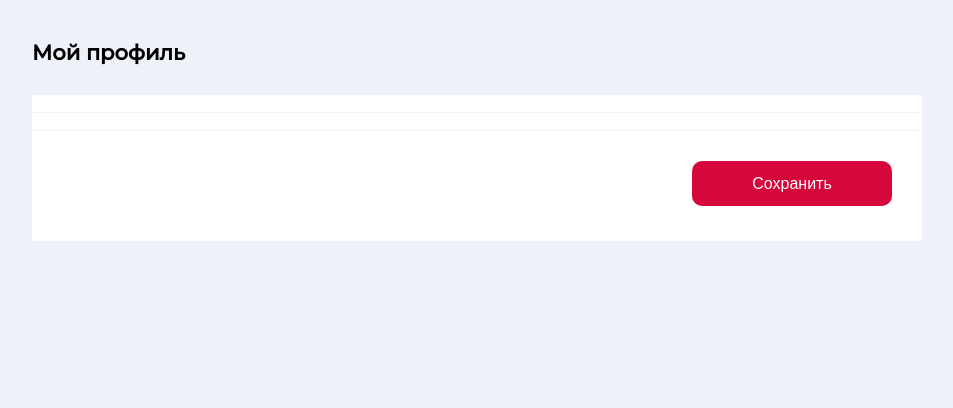
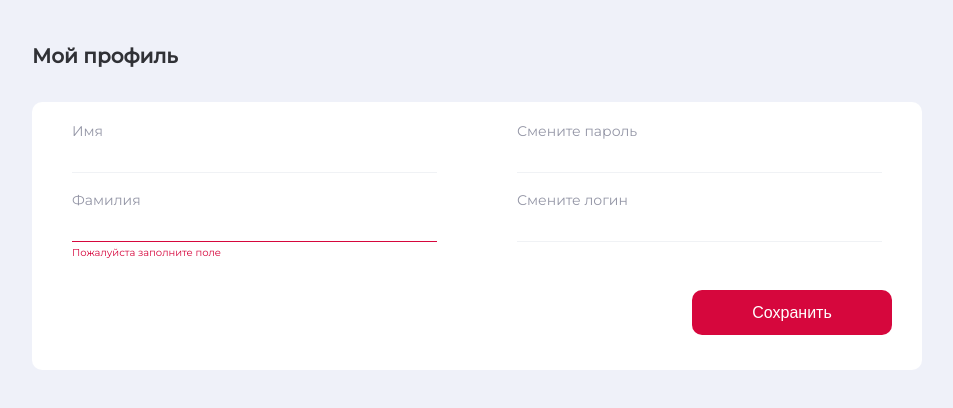
Before and after one commit to Myagimatvey/popso-test, a website built with Vite: page profile.html in a window 1280 px wide. Shown: the whole page, without its empty margins (163-1116 px from the left). Built offline with nearby package versions, Linux system fonts and the light colour scheme.

Commit message:
Верстка: страница Мой профиль

```diff
--- a/profile.html
+++ b/profile.html
@@ -2,24 +2,43 @@
 <html lang="en">
   <head>
     <meta charset="UTF-8" />
-    <link rel="icon" type="image/svg+xml" href="favicon.svg" />
+    <link rel="icon" type="image/svg+xml" href="./src/img/popso-icon-link.svg" />
     <meta name="viewport" content="width=device-width, initial-scale=1.0" />
-    <title>Vite App</title>
+    <title>Мой профиль</title>
   </head>
   <body>
     <section class="my-profile">
       <div class="my-profile__containersize">
-        <h2 class="my-profile__title">Мой профиль</h2>
+        <h2 class="my-profile__title title">Мой профиль</h2>
         <form class="my-profile__form">
           <div class="my-profile__wrapper">
+
             <div class="my-profile__data">
-              <input class="my-profile__input input" type="text">
-              <input class="my-profile__input input" type="text">
+              <div class="my-profile__container">
+                <span class="my-profile__container-text">Имя</span>
+                <input class="my-profile__input input" type="text">
+                <span class="my-profile__container-text-error">Пожалуйста заполните поле</span>
+              </div>
+              <div class="my-profile__container my-profile__container__error">
+                <span class="my-profile__container-text">Фамилия</span>
+                <input class="my-profile__input input" type="text">
+                <span class="my-profile__container-text-error">Пожалуйста заполните поле</span>
+              </div>
             </div>
+
             <div class="my-profile__data">
-              <input class="my-profile__input input" type="password">
-              <input class="my-profile__input input" type="text">
+              <div class="my-profile__container">
+                <span class="my-profile__container-text">Смените пароль</span>
+                <input class="my-profile__input input" type="password">
+                <span class="my-profile__container-text-error">Пожалуйста заполните поле</span>
+              </div>
+              <div class="my-profile__container">
+                <span class="my-profile__container-text">Смените логин</span>
+                <input class="my-profile__input input" type="text">
+                <span class="my-profile__container-text-error">Пожалуйста заполните поле</span>
+              </div>
             </div>
+
           </div>
           <button class="my-profile__button button" type="button">
             Сохранить
--- a/style/components/input.scss
+++ b/style/components/input.scss
@@ -1,3 +1,4 @@
 .input {
     border-bottom: 1px solid rgba(111, 132, 156, 0.1); // $color-gray-blue - "Грязно-синий" цвет
+    padding: 8px 0 8px 0;
 }
--- a/style/components/my-profile.scss
+++ b/style/components/my-profile.scss
@@ -1,4 +1,6 @@
 .my-profile {
+
+    $this: &;
     min-height: 100vh;
     background-color: $color-background;
     &__containersize {
@@ -6,10 +8,7 @@
     }
 
     &__title {
-        grid-column-start: 1;
-        grid-column-end: 12;
 
-        margin-top: 40px;
     }
 
     &__form {
@@ -21,12 +20,15 @@
 
         margin-top: 30px;
 
+        border-radius: 10px;
+
         background-color: white;
     }
 
     &__wrapper {
         display: flex;
         width: 100%;
+
 
     }
 
@@ -35,12 +37,41 @@
         flex-direction: column;
         width: 100%;
 
+        margin: 20px 40px 0 40px;
 
+
+    }
+
+    &__container {
+        &__error {
+            #{$this}__input {
+                border-bottom: 1px solid $color-popso;
+            }
+            #{$this}__container-text-error {
+                opacity: 1;
+            }
+        }
+    }
+
+
+
+    &__container-text {
+        color: $color-gray;
+
+    }
+
+    &__container-text-error {
+        opacity: 0;
+        margin-top: 8px;
+
+        font-size: 10px;
+        color: $color-popso;
     }
 
     &__input {
         width: 100%;
 
+        font-size: 14px;
 
     }
 
--- a/style/typography.scss
+++ b/style/typography.scss
@@ -4,5 +4,21 @@ body {
     font-family: 'Montserrat', sans-serif;
     font-weight: 400;
     font-size: 14px;
-    font-stretch: ultra-expanded;
 }
+
+.title {
+    grid-column-start: 1;
+    grid-column-end: 12;
+
+    font-size: 20px;
+    line-height: 160%;
+    color: $color-dark-grey;
+
+    margin-top: 40px;
+}
+
+.text-medium {
+    font-weight: 500;
+    font-size: 14px;
+    line-height: 115%;
+}
```
Also changed, not shown: index.html (+2 -2 lines), style/components/task-list.scss (added, +48 -0 lines), task-list.html (added, +35 -0 lines), src/img/popso-icon-link.svg (added).
